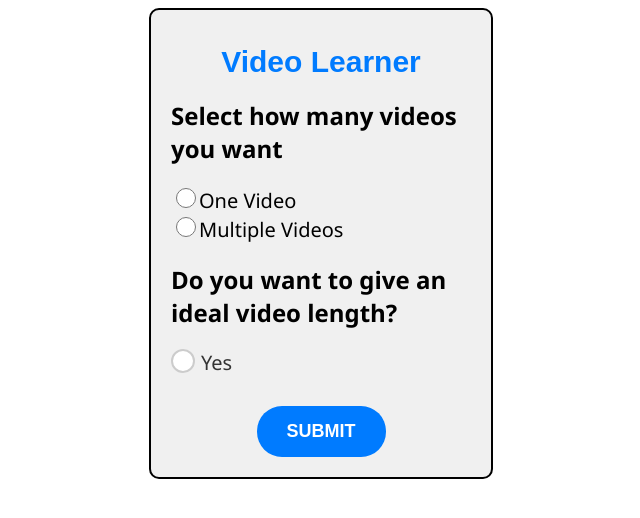
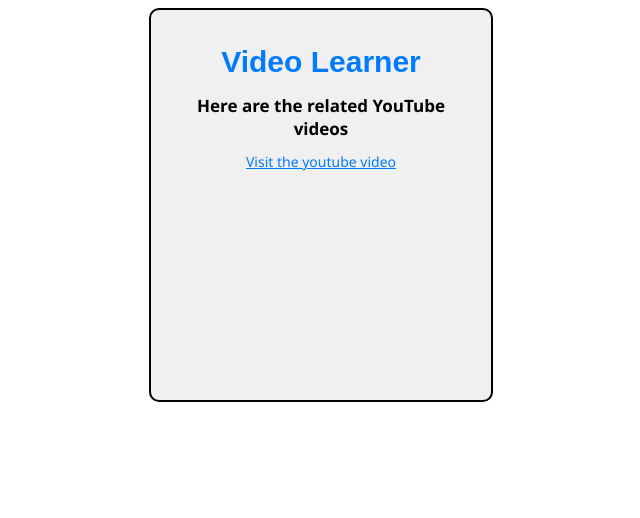
Before and after one commit to Rohannpatel04/Video-Learner-Extension-, a React (Create React App) app in the folder react-chrome-ext/: page / in a window 1280 px wide. Shown: the top 518 px of the page, without its empty margins (319-959 px from the left). Built offline with nearby package versions, Linux system fonts and the light colour scheme; the HTML template or start-up script is replaced by a standard one.

Commit message:
added ytpage UI

```diff
--- a/react-chrome-ext/src/App.tsx
+++ b/react-chrome-ext/src/App.tsx
@@ -6,7 +6,7 @@
 function App() {
   return (
     <div className="App">
-      <HomePage/>
+      <YTPage/>
     </div>
   );
 }
--- a/react-chrome-ext/src/components/homepage.tsx
+++ b/react-chrome-ext/src/components/homepage.tsx
@@ -47,7 +47,7 @@
         <h2 className="title">Video Learner</h2>
       </div>
       <div className="radio-container">
-        <h2>Select how many videos you want</h2>
+        <h2 className="question-one">Select how many videos you want</h2>
         <div className="one-video-container">
           <label>
             <input
@@ -72,7 +72,7 @@
         </div>
       </div>
       <div className="time-input-container">
-        <h2>Do you want to give an ideal video length?</h2>
+        <h2 className="question-two">Do you want to give an ideal video length?</h2>
         <div className="checkbox-container">
           <label className="checkbox">
             Yes
--- a/react-chrome-ext/src/components/ytpage.tsx
+++ b/react-chrome-ext/src/components/ytpage.tsx
@@ -1,15 +1,19 @@
-/*global chrome*/
-import React, { useState } from "react";
+import React from "react";
 import '../css/ytpage.css';
 
-function ytpage() {
+function Ytpage() {
   // JSX for displaying in the popup
   return (
-    <div className="App">
-      Youtube links go here
+    <div className="popup-window">
+      <div className="title-container">
+        <h2 className="title">Video Learner</h2>
+      </div>
+      <div className="display-links-container">
+        <h2 className="display-links-heading">Here are the related YouTube videos</h2>
+        <a href="https://www.w3schools.com/" target="_blank" rel="noreferrer" className="a">Visit the youtube video</a>
+      </div>
     </div>
   );
 }
 
-
-export default ytpage;
+export default Ytpage;
--- a/react-chrome-ext/src/css/ytpage.css
+++ b/react-chrome-ext/src/css/ytpage.css
@@ -0,0 +1,52 @@
+.popup-window {
+    font-family: 'Segoe UI', Tahoma, Geneva, Verdana, sans-serif;
+    width: 300px;
+    min-height: 350px;
+    margin: 0 auto;
+    padding: 20px;
+    background-color: #f0f0f0;
+    border: 2px solid black;
+    border-radius: 10px;
+    z-index: auto;
+  }
+
+  .title-container {
+    text-align: center;
+    z-index: auto;
+  }
+
+  .title {
+    margin-top: 15px;
+    margin-bottom: 15px;
+    font-size: 30px;
+    font-weight: bold;
+    color: #007bff;
+    font-family: Arial, sans-serif;
+  }
+
+  .display-links-container {
+    z-index: auto;
+    text-align: center; /* Align links in the center */
+  }
+
+  .display-links-heading {
+    text-align: center;
+    font-size: 17px;
+    margin-bottom: 10px;
+    z-index: auto;
+  }
+
+  .a {
+    font-size: 14px;
+    margin-bottom: 10px;
+    color: #007bff; /* Default link color */
+    text-decoration: underline; /* Add underline */
+  }
+
+  .a:hover {
+    color: yellow; /* Change color on hover */
+  }
+
+  .a:visited {
+    color: #800080; /* Change color for visited links */
+  }
```
Also changed, not shown: 1 other file (tests, documents, lock files or other folders).
